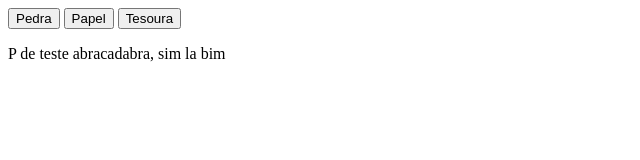
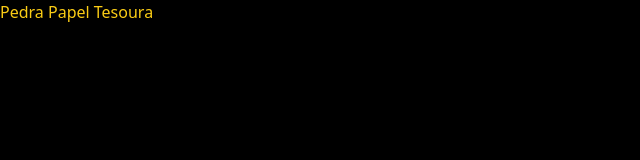
Before and after one commit to Kevyn-lucca/rps-ui, a website: page src/index.html in a window 1280 px wide. Shown: the whole page, without its empty margins (0-640 px from the left). Drawn offline with Linux system fonts and the light colour scheme.

Commit message:
Adicionado o framework tailwind ao projeto

```diff
--- a/src/index.html
+++ b/src/index.html
@@ -3,13 +3,14 @@
 <head>
     <meta charset="UTF-8">
     <meta name="viewport" content="width=device-width, initial-scale=1.0">
+    <link rel="stylesheet" href="/src/output.css">
     <title>ROCK PAPER SCISSORS EXTREME</title>
 </head>
-<body>
+<body class="bg-black">
     <div>
-    <button>Pedra</button>
-    <button>Papel</button>
-    <button>Tesoura</button>
+    <button class="text-yellow-400">Pedra</button>
+    <button class="text-yellow-400">Papel</button>
+    <button class="text-yellow-400">Tesoura</button>
     </div>
     <div>
         <p>P de teste abracadabra, sim la bim</p>
--- a/src/style.css
+++ b/src/style.css
@@ -0,0 +1,3 @@
+@tailwind base;
+@tailwind components;
+@tailwind utilities;
--- /dev/null
+++ b/tailwind.config.js
@@ -0,0 +1,8 @@
+/** @type {import('tailwindcss').Config} */
+module.exports = {
+  content: ["./src/**/*.{html,js}"],
+  theme: {
+    extend: {},
+  },
+  plugins: [],
+}
```
Also changed, not shown: package.json (added, +15 -0 lines), src/output.css (added), 1 other file.
